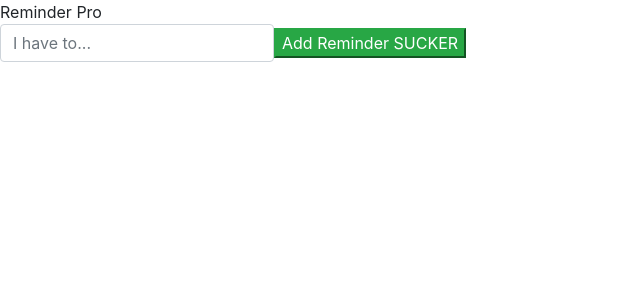
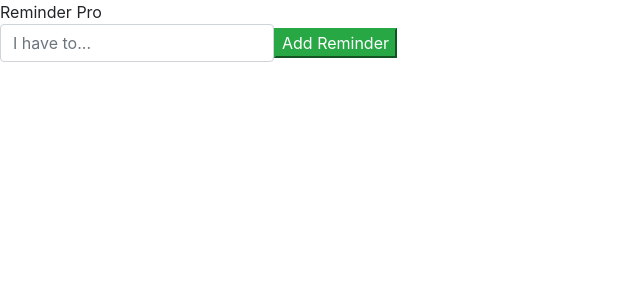
Before and after one commit to afr741/reminderpro, a React (Create React App) app: page / in a window 1280 px wide. Shown: the top 300 px of the page, without its empty margins (0-640 px from the left). Built offline with nearby package versions, Linux system fonts and the light colour scheme.

Commit message:
Update App.jsx

```diff
--- a/src/components/App.jsx
+++ b/src/components/App.jsx
@@ -1,6 +1,6 @@
 import React, {Component} from 'react';
 import Button from 'react-bootstrap/Button';
-import '../App.css';
+
 
 class App extends Component {
   render(){
@@ -21,7 +21,7 @@ class App extends Component {
             type = "button"
             className  ="bt btn-success"
           >
-          Add Reminder SUCKER
+          Add Reminder
           </button>
         </div>
       </div>
```
